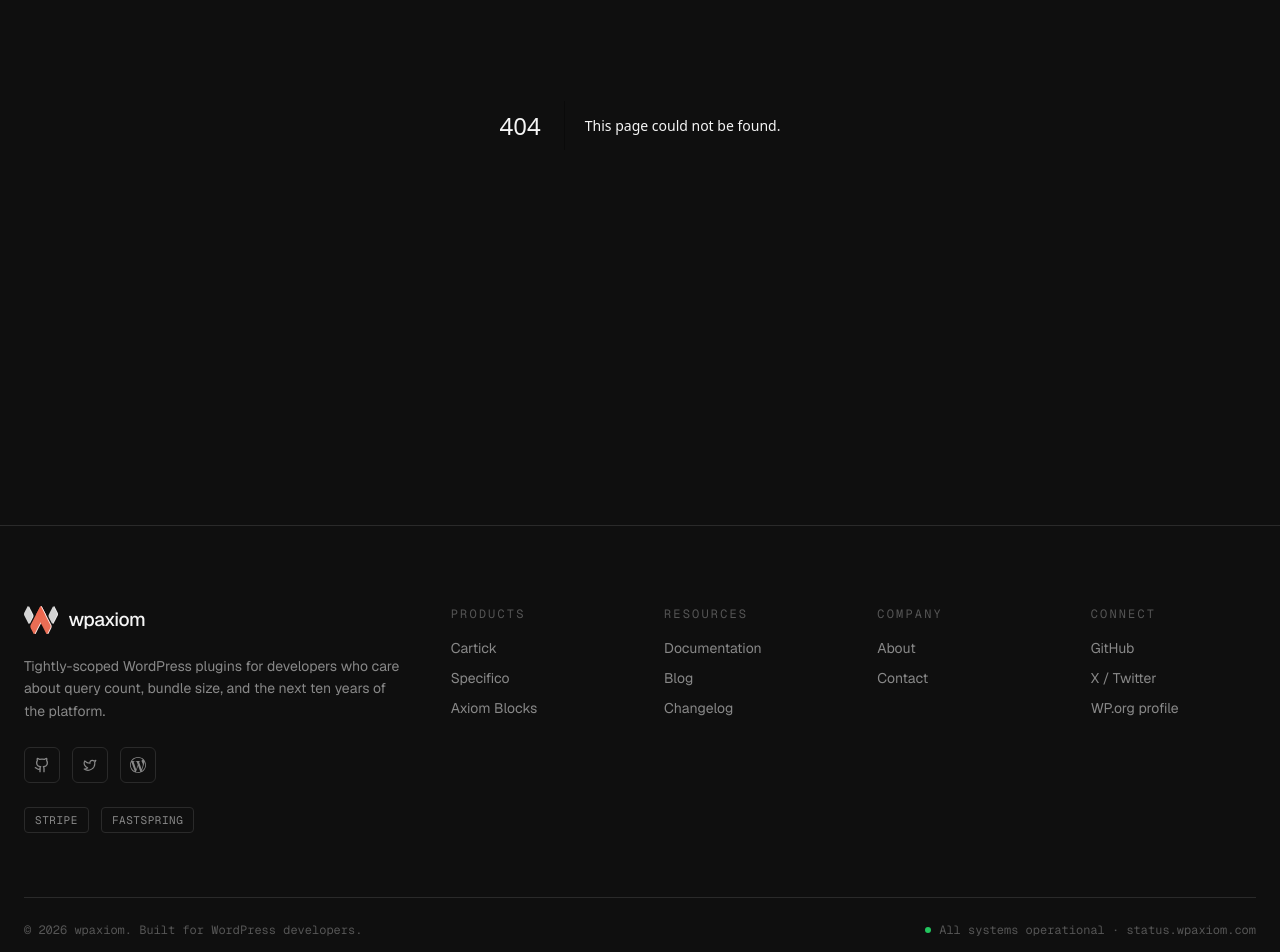
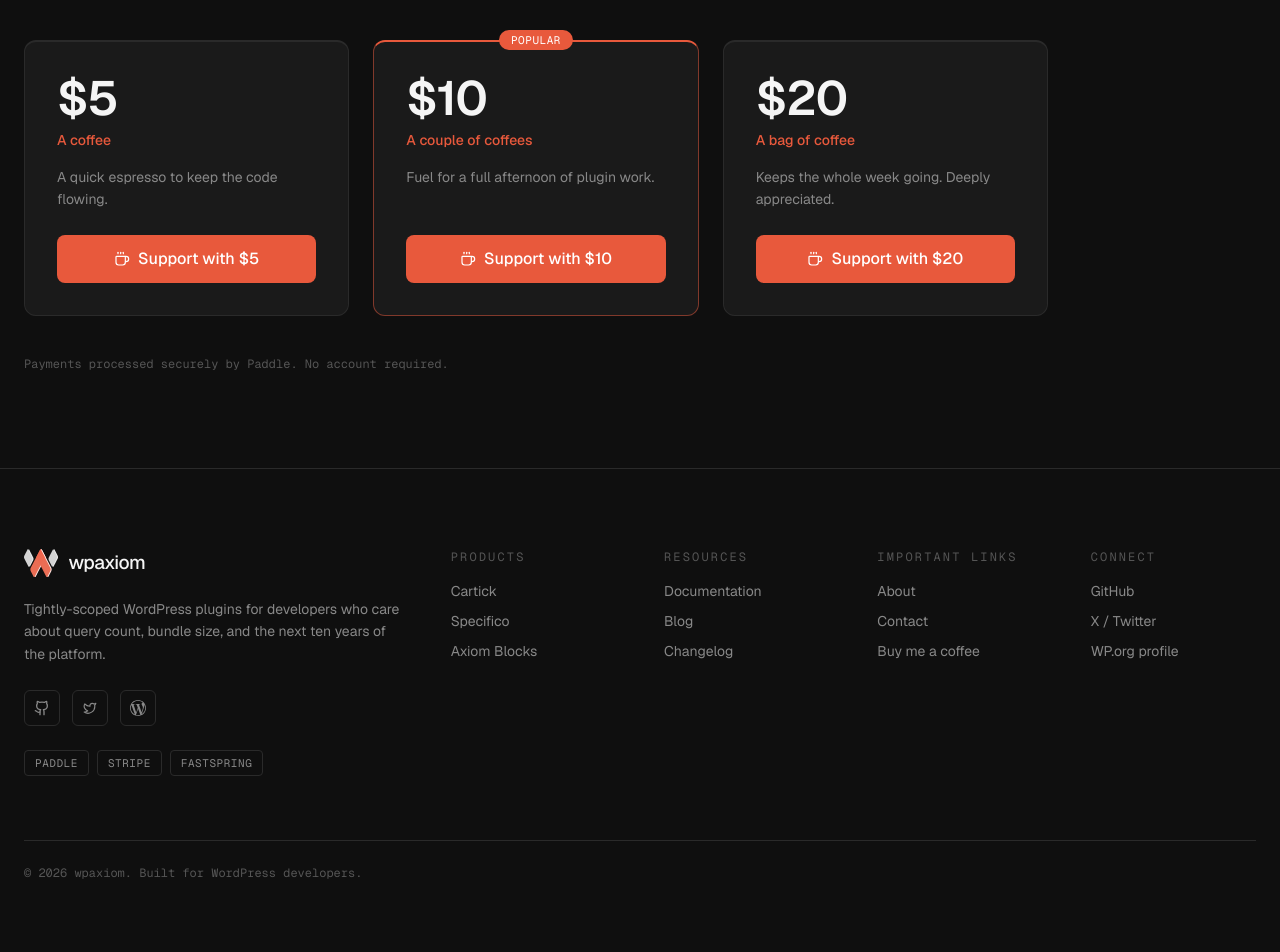
Before and after one commit to wpaxiom/wpaxiom-frontend, a Next.js app: page /donate in a window 1280 px wide. Before the commit this address had no page. Shown: the part 340-1292 px from the top of the page. Built offline with nearby package versions, Linux system fonts and the light colour scheme; no server answers.

Commit message:
added donate link

```diff
--- /dev/null
+++ b/app/donate/page.tsx
@@ -0,0 +1,108 @@
+"use client";
+
+import { useState } from "react";
+import { Coffee } from "lucide-react";
+import { openPaddleCheckout } from "@/lib/paddle";
+
+const TIERS = [
+  {
+    priceId: "pri_01ks4azfg9nf7mc10hdjsm53zk",
+    amount: "$5",
+    label: "A coffee",
+    description: "A quick espresso to keep the code flowing.",
+  },
+  {
+    priceId: "pri_01ks4b14bdyjtsqkn6ntexmxdc",
+    amount: "$10",
+    label: "A couple of coffees",
+    description: "Fuel for a full afternoon of plugin work.",
+    popular: true,
+  },
+  {
+    priceId: "pri_01ks4b3dgwewyc7edp16bgqv9q",
+    amount: "$20",
+    label: "A bag of coffee",
+    description: "Keeps the whole week going. Deeply appreciated.",
+  },
+];
+
+function DonateButton({ priceId, children }: { priceId: string; children: React.ReactNode }) {
+  const [busy, setBusy] = useState(false);
+  const [error, setError] = useState<string | null>(null);
+
+  async function handleClick() {
+    setBusy(true);
+    setError(null);
+    try {
+      await openPaddleCheckout({
+        priceId,
+        customData: { source: "donate-page" },
+        onEvent: (event) => {
+          if (event.name === "checkout.closed") setBusy(false);
+        },
+      });
+    } catch (e) {
+      setError(e instanceof Error ? e.message : "Could not open checkout.");
+      setBusy(false);
+    }
+  }
+
+  return (
+    <>
+      <button
+        type="button"
+        onClick={handleClick}
+        disabled={busy}
+        className="w-full mt-6 inline-flex items-center justify-center gap-2 px-5 py-3 rounded-lg bg-coral hover:bg-coral-hover text-white font-medium transition focus-coral disabled:opacity-60 disabled:cursor-not-allowed"
+      >
+        <Coffee size={16} strokeWidth={1.8} />
+        {busy ? "Opening checkout…" : children}
+      </button>
+      {error && <p className="mt-2 text-xs text-err font-mono text-center">{error}</p>}
+    </>
+  );
+}
+
+export default function DonatePage() {
+  return (
+    <section className="max-w-[1280px] mx-auto px-6 py-24">
+      <div className="max-w-2xl mb-16">
+        <div className="text-xs font-mono uppercase tracking-[0.2em] text-coral mb-3">// Support the work</div>
+        <h1 className="text-4xl sm:text-5xl font-semibold tracking-tight text-ink">
+          Buy me a coffee
+        </h1>
+        <p className="mt-5 text-lg text-muted leading-relaxed">
+          wpaxiom plugins are free and open source. If they&apos;ve saved you time, a coffee keeps
+          the development going. No subscription, no account required.
+        </p>
+      </div>
+
+      <div className="grid md:grid-cols-3 gap-6 max-w-5xl">
+        {TIERS.map((tier) => (
+          <div
+            key={tier.priceId}
+            className={`relative rounded-xl border bg-surface p-8 flex flex-col ${
+              tier.popular
+                ? "border-coral/50 border-t-2 border-t-coral"
+                : "border-line border-t-2 border-t-line"
+            }`}
+          >
+            {tier.popular && (
+              <span className="absolute -top-3 left-1/2 -translate-x-1/2 px-3 py-0.5 rounded-full bg-coral text-white text-[11px] font-mono uppercase tracking-wider">
+                Popular
+              </span>
+            )}
+            <div className="text-5xl font-semibold tracking-tight text-ink">{tier.amount}</div>
+            <div className="mt-2 text-sm font-medium text-coral">{tier.label}</div>
+            <p className="mt-4 text-sm text-muted leading-relaxed flex-1">{tier.description}</p>
+            <DonateButton priceId={tier.priceId}>Support with {tier.amount}</DonateButton>
+          </div>
+        ))}
+      </div>
+
+      <p className="mt-10 text-xs text-subtle font-mono">
+        Payments processed securely by Paddle. No account required.
+      </p>
+    </section>
+  );
+}
--- a/components/layout/Footer.tsx
+++ b/components/layout/Footer.tsx
@@ -14,9 +14,10 @@
   { href: "/changelog", label: "Changelog" },
 ];
 
-const COMPANY_LINKS = [
+const IMPORTANT_LINKS = [
   { href: "/about", label: "About" },
   { href: "/contact", label: "Contact" },
+  { href: "/donate", label: "Buy me a coffee" },
 ];
 
 const CONNECT_LINKS = [
@@ -71,7 +72,10 @@
                 <WordPressIcon />
               </a>
             </div>
-            <div className="mt-6 flex items-center gap-3">
+            <div className="mt-6 flex items-center gap-2 flex-wrap">
+              <span className="px-2.5 py-1 text-[11px] font-mono uppercase tracking-wider rounded border border-line text-muted">
+                Paddle
+              </span>
               <span className="px-2.5 py-1 text-[11px] font-mono uppercase tracking-wider rounded border border-line text-muted">
                 Stripe
               </span>
@@ -107,9 +111,9 @@
               </ul>
             </div>
             <div>
-              <h4 className="text-xs font-mono uppercase tracking-[0.18em] text-subtle mb-4">Company</h4>
+              <h4 className="text-xs font-mono uppercase tracking-[0.18em] text-subtle mb-4">Important Links</h4>
               <ul className="space-y-2.5 text-muted">
-                {COMPANY_LINKS.map((link) => (
+                {IMPORTANT_LINKS.map((link) => (
                   <li key={link.href}>
                     <Link href={link.href} className="hover:text-ink transition">
                       {link.label}
@@ -133,12 +137,8 @@
           </div>
         </div>
 
-        <div className="mt-16 pt-6 border-t border-line flex flex-col sm:flex-row items-start sm:items-center justify-between gap-4 text-xs text-subtle font-mono">
+        <div className="mt-16 pt-6 border-t border-line text-xs text-subtle font-mono">
           <span>© 2026 wpaxiom. Built for WordPress developers.</span>
-          <span className="flex items-center gap-2">
-            <span className="w-1.5 h-1.5 rounded-full bg-ok" />
-            All systems operational · status.wpaxiom.com
-          </span>
         </div>
       </div>
     </footer>
```
